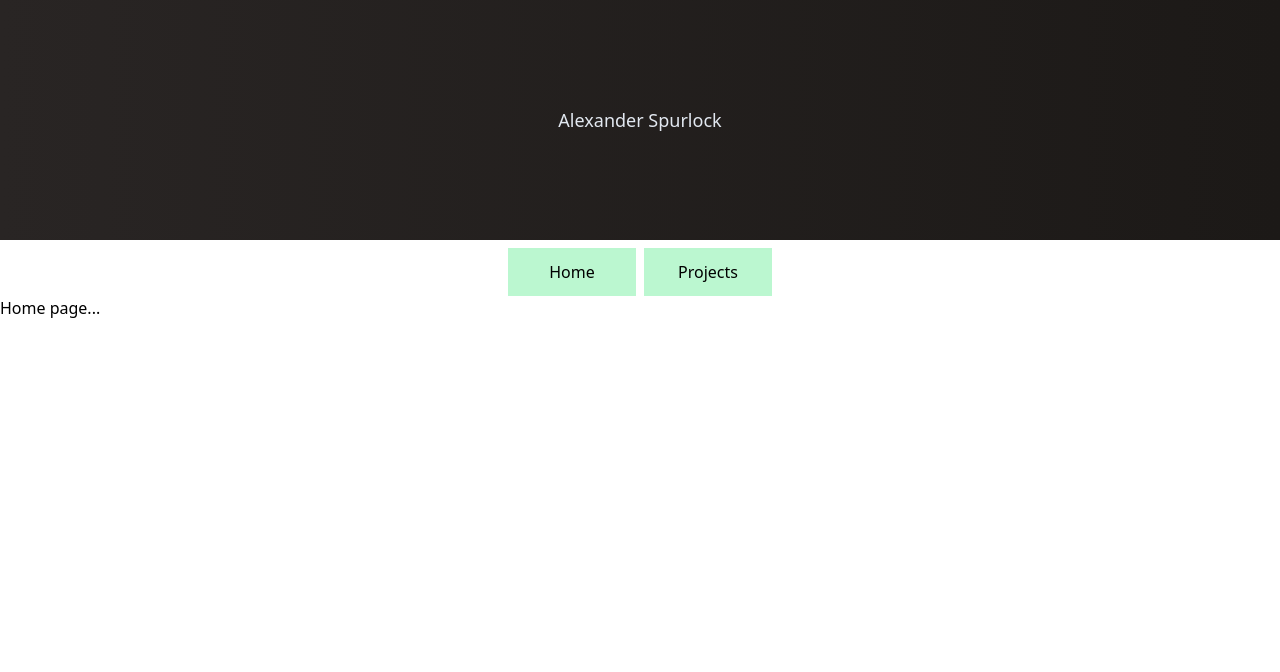
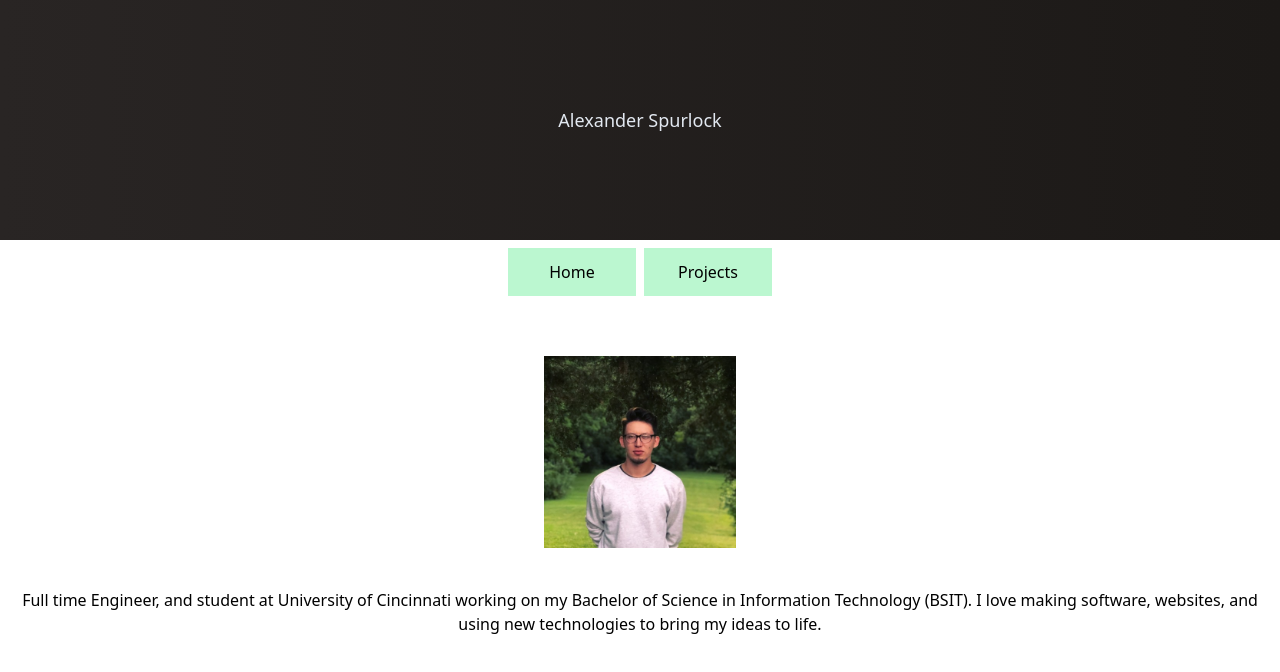
Before and after one commit to alexspurlock25/personal-site, a React (Vite) app: page / in a window 1280 px wide. Shown: the top 672 px of the page. Built offline with nearby package versions, Linux system fonts and the light colour scheme.

Commit message:
Added styles

```diff
--- /dev/null
+++ b/src/components/Card.jsx
@@ -0,0 +1,11 @@
+import React from 'react'
+
+const Card = ({ children }) => {
+    return (
+        <div className='container flex-wrap rounded mt-10 text-center'>
+            { children }
+        </div>
+    )
+}
+
+export default Card
--- a/src/components/Header.jsx
+++ b/src/components/Header.jsx
@@ -1,6 +1,6 @@
 import * as React from 'react'
 
-const containerStyles = 'mb-2 grid justify-center content-center w-full h-60 bg-gradient-to-r from-stone-800 to-stone-900'
+const containerStyles = 'grid justify-center content-center w-full h-60 bg-gradient-to-r from-stone-800 to-stone-900 mb-2'
 const headerStyles = 'text-slate-200 text-lg'
 
 const Header = () => {
--- /dev/null
+++ b/src/components/ProfilePicture.jsx
@@ -0,0 +1,10 @@
+import React from 'react'
+import profilePicture from '../assets/profile-picture.png'
+
+const ProfilePicture = () => {
+    return (
+        <img className='mt-10 w-24 h-24 md:w-48 md:h-auto md:rounded-none rounded-full mx-auto' src={ profilePicture } alt="" width="384" height="512" />
+    )
+}
+
+export default ProfilePicture
--- a/src/pages/HomePage.jsx
+++ b/src/pages/HomePage.jsx
@@ -1,9 +1,19 @@
 import * as React from 'react'
+import Card from '../components/Card'
+import ProfilePicture from '../components/ProfilePicture'
+
+const containerStyles = 'container mx-auto grid justify-center content-center mt-5'
+const aboutMeData = {
+    aboutMe: 'Full time Engineer, and student at University of Cincinnati working on my Bachelor of Science in Information Technology (BSIT). I love making software, websites, and using new technologies to bring my ideas to life.'
+}
 
 const HomePage = () => {
     return (
-        <div>
-            Home page...
+        <div className={ containerStyles }>
+            <ProfilePicture />
+            <Card>
+                { aboutMeData.aboutMe }
+            </Card>
         </div>
     )
 }
```
